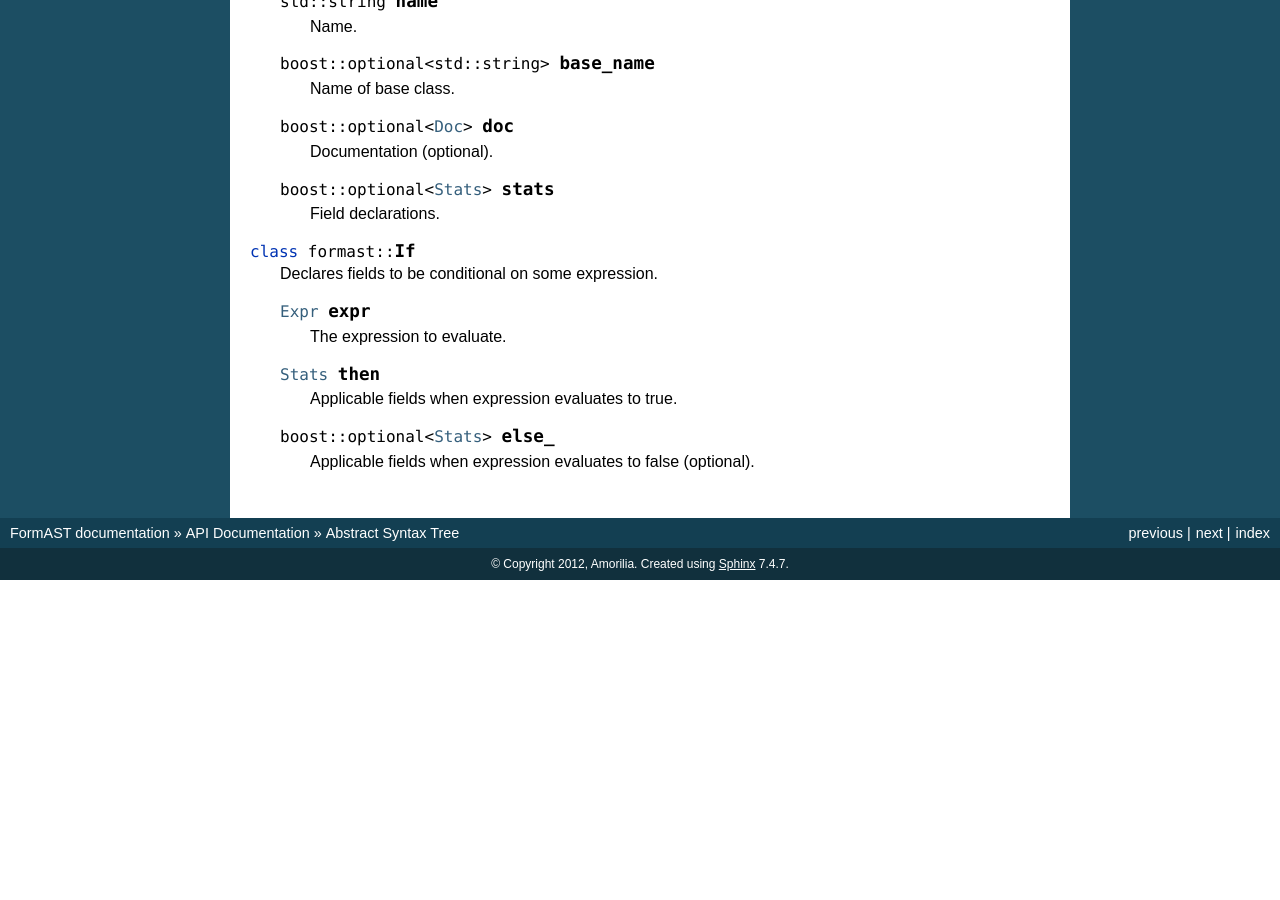
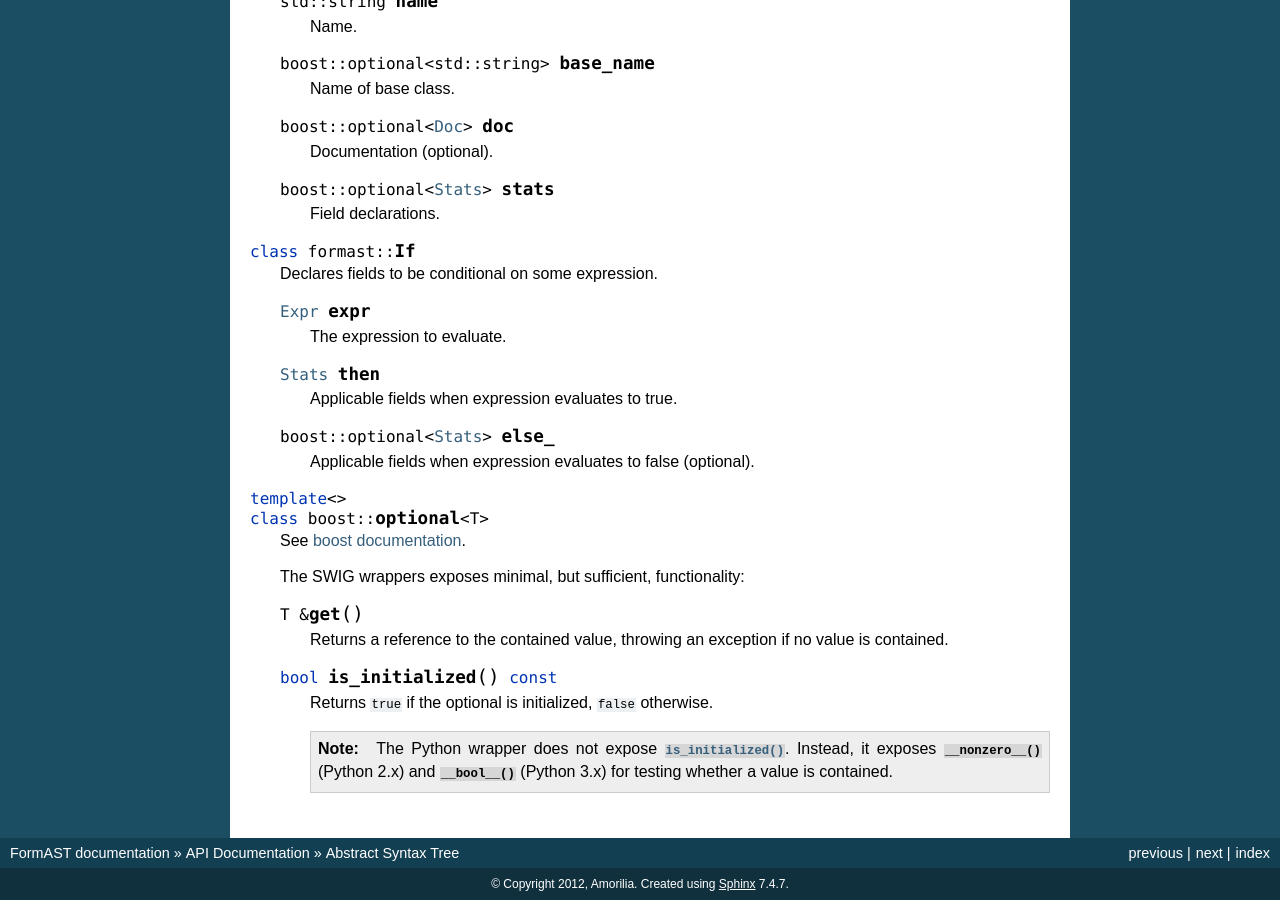
Before and after one commit to niftools/formast, a Sphinx documentation site: the page built from doc/api/ast.rst, in a window 1280 px wide and 900 px high, scrolled down 909 px. Built offline with Sphinx 7.4.7, drawn with Linux system fonts in a browser that asks for light colours; before the commit the page ends 1489 px from its top, so only the background shows below that; some of the changed text lies outside the part shown.

Commit message:
Document boost::optional, and the way it is wrapped; add test.

```diff
--- a/doc/api/ast.rst
+++ b/doc/api/ast.rst
@@ -88,3 +88,26 @@ This hierarchical structure is exposed via :cpp:class:`formast::Visitor`\ s.
    .. cpp:member:: boost::optional<Stats> else_
 
       Applicable fields when expression evaluates to false (optional).
+
+.. cpp:class:: boost::optional<T>
+
+   See `boost documentation <http://www.boost.org/libs/optional>`_.
+
+   The SWIG wrappers exposes minimal, but sufficient, functionality:
+
+   .. cpp:function:: T & get()
+
+      Returns a reference to the contained value,
+      throwing an exception if no value is contained.
+
+   .. cpp:function:: bool is_initialized() const
+
+      Returns ``true`` if the optional is initialized,
+      ``false`` otherwise.
+
+      .. note::
+
+         The Python wrapper does not expose :cpp:func:`is_initialized`.
+         Instead, it exposes :py:meth:`__nonzero__` (Python 2.x)
+         and :py:meth:`__bool__` (Python 3.x) for testing whether
+         a value is contained.
```
Also changed, not shown: 1 other file.
